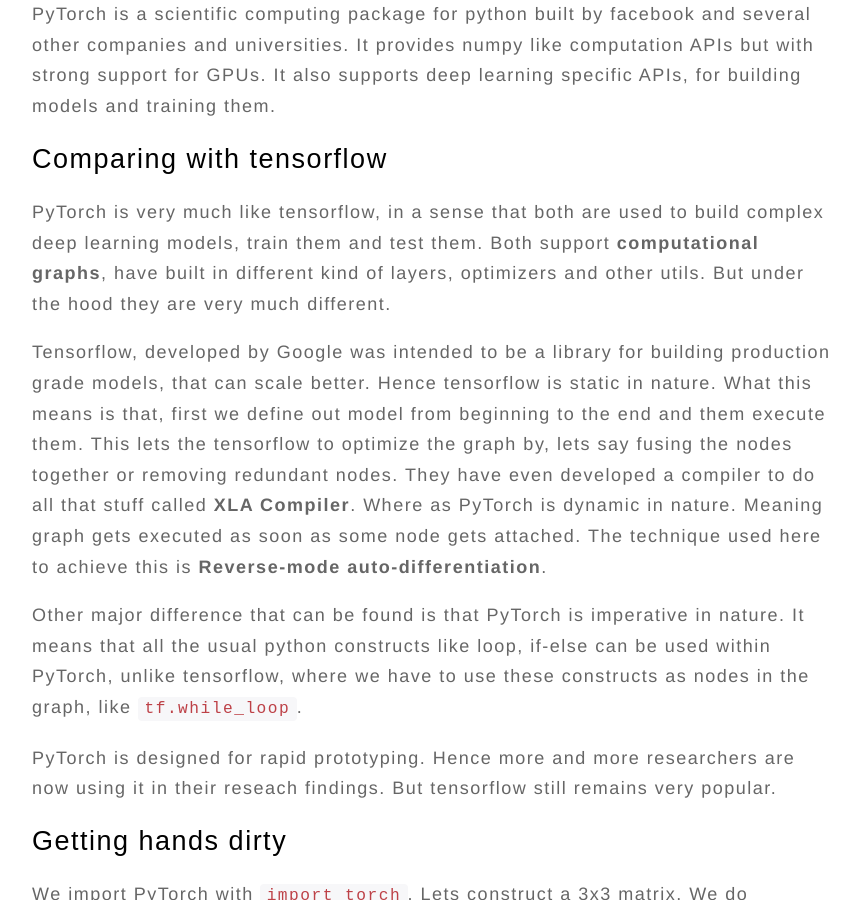
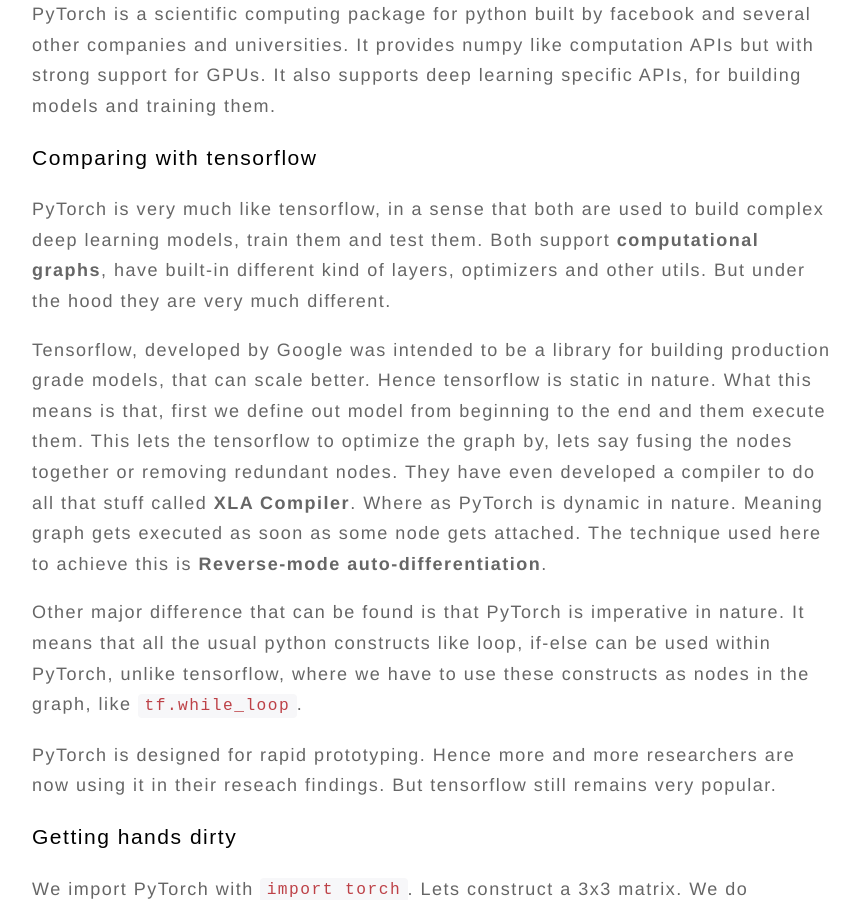
Before and after one commit to khushmeeet/khushmeeet.github.io, a Jekyll site: the page built from _posts/2017-08-13-what-is-pytorch.md, in a window 1280 px wide and 900 px high, scrolled down 366 px. Shown: the whole window, without its empty margins (208-1067 px from the left). Built offline with Jekyll 4.4.1, drawn with Linux system fonts in a browser that asks for light colours; nearby versions of some CDN libraries; some web fonts are replaced; some of the changed text lies outside the part shown.

````diff
--- a/_layouts/header.html
+++ b/_layouts/header.html
@@ -4,7 +4,7 @@ layout: default
 <div class="home">
     <section class="animated">
         <header>
-            <img class="head-img" src="{{site.url}}/assets/khushmeet.jpeg" alt="Khushmeet Singh">
+            <img class="head-img" src="{{site.url}}/assets/me.jpg" alt="Khushmeet Singh">
             <h1 class="home-heading">Khushmeet Singh</h1>
             <p>Python , Web , Tensorflow , Machine learning , Linux <i class="fa fa-heart heart" aria-hidden="true" style="font-size:12px;"></i>'r </p>
         </header>
--- a/_posts/2017-08-13-what-is-pytorch.md
+++ b/_posts/2017-08-13-what-is-pytorch.md
@@ -3,7 +3,7 @@ layout: post
 title: What is PyTorch?
 shortie: A lightweight introduction to PyTorch.
 date: 2017-08-13
-categories: deep learning
+categories: deep-learning
 tags:
   - python
   - deep learning
@@ -12,8 +12,8 @@ tags:
 PyTorch is a scientific computing package for python built by facebook and several other companies and universities. It provides numpy like computation APIs but with strong support
 for GPUs. It also supports deep learning specific APIs, for building models and training them.
 
-## Comparing with tensorflow
-PyTorch is very much like tensorflow, in a sense that both are used to build complex deep learning models, train them and test them. Both support **computational graphs**, have built in different kind of layers, optimizers and other utils. But under the hood they are very much different.
+### Comparing with tensorflow
+PyTorch is very much like tensorflow, in a sense that both are used to build complex deep learning models, train them and test them. Both support **computational graphs**, have built-in different kind of layers, optimizers and other utils. But under the hood they are very much different.
 
 Tensorflow, developed by Google was intended to be a library for building production grade models, that can scale better. Hence tensorflow is static in nature. What this means is that, first we define out model from beginning to the end and them execute them. This lets the tensorflow to optimize the graph by, lets say fusing the nodes together or removing redundant nodes. They have even developed a compiler to do all that stuff called **XLA Compiler**. Where as PyTorch is dynamic in nature. Meaning graph gets executed as soon as some node gets attached. The technique used here to achieve this is **Reverse-mode auto-differentiation**.
 
@@ -21,7 +21,7 @@ Other major difference that can be found is that PyTorch is imperative in nature
 
 PyTorch is designed for rapid prototyping. Hence more and more researchers are now using it in their reseach findings. But tensorflow still remains very popular.
 
-## Getting hands dirty
+### Getting hands dirty
 We import PyTorch with `import torch`. Lets construct a 3x3 matrix. We do something like.
 ```python
 mat = torch.Tensor(3,3)
@@ -44,13 +44,13 @@ if torch.cuda.is_available():
     y = torch.Tensor(5,5)
 ```
 
-## Going deeper
+### Going deeper
 Ofcourse when doing deep learning, we do backpropagation. And for that we need differentiation. Thankfully PyTorch has a built-in package **autograd** for automatic differentiation.
 
 For this, autograd package has `Variable` class, that wraps a tensor. When these tensors undergo differentiation, there data remians under `.data` attribute and gradient under `.grad` attribute of Variable class.
 
 ![Variable]({{site.url}}/assets/Variable.png)
-*from PyTorch.org*
+*from pytorch.org*
 
 To do gradient calculation, we call `.backward()`. We also need to speccify `requires_grad=True` when defining variable to calculate gradient of this variable when calling `.backard()`.
 
@@ -66,7 +66,7 @@ We get out gradients accumulated in
 x.grad
 ```
 output:
-```
+```python
 Variable containing:
  1
 [torch.FloatTensor of size 1]
````
